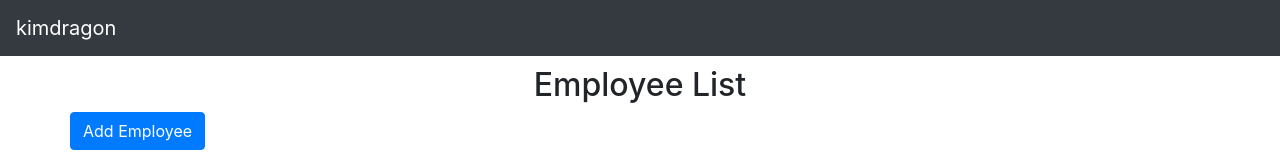
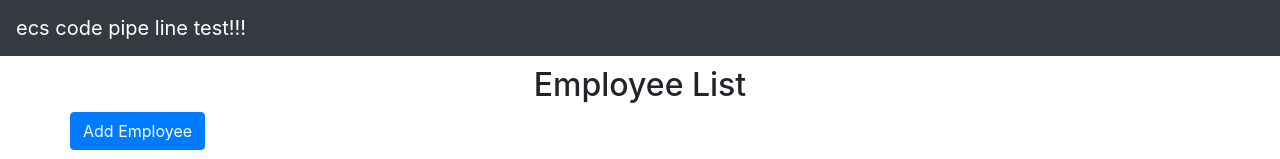
Before and after one commit to kimdragon50/facam-frontend, a React (Create React App) app: page / in a window 1280 px wide. Shown: the top 159 px of the page. Built offline with nearby package versions, Linux system fonts and the light colour scheme; no server answers.

Commit message:
change Header text

```diff
--- a/src/components/HeaderComponent.jsx
+++ b/src/components/HeaderComponent.jsx
@@ -12,8 +12,8 @@ export default class HeaderComponent extends Component {
         <header>
           <nav className="navbar navbar-expand-md navbar-dark bg-dark">
             <div>
-              <a href="http://www.fastcampus-dragon.net" className="navbar-brand">
-                kimdragon
+              <a href="http://ecs.fastcampus-dragon.net" className="navbar-brand">
+                ecs code pipe line test!!!
               </a>
             </div>
           </nav>
```
